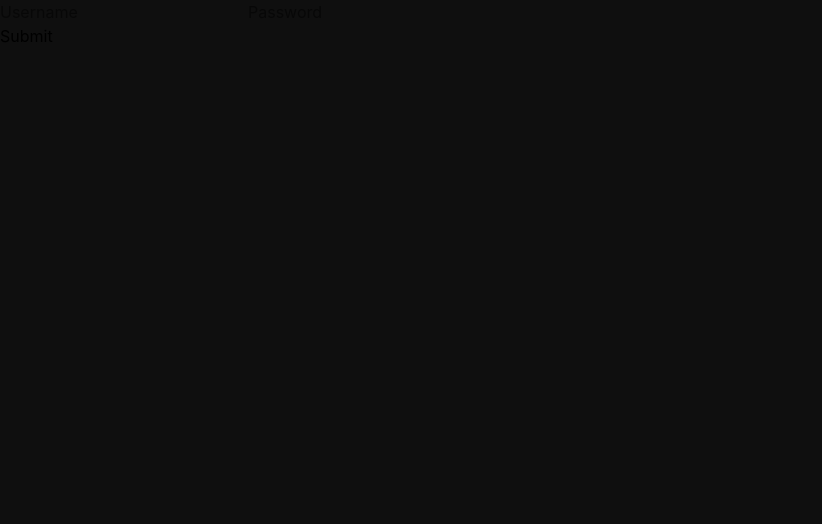
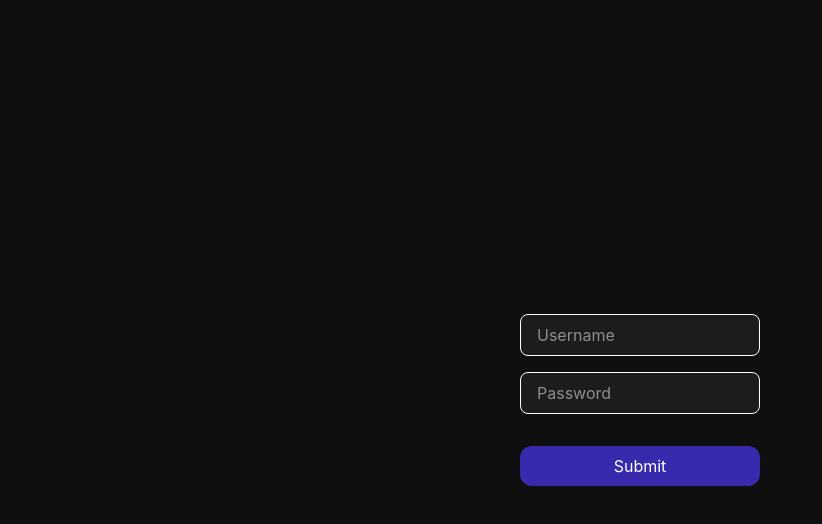
Before and after one commit to Ayazzsaifi/PaySplit, a React app in the folder frontend/: page /login in a window 1280 px wide. Shown: the top 524 px of the page, without its empty margins (0-822 px from the left). Built offline with nearby package versions, Linux system fonts and the light colour scheme; the HTML template or start-up script is replaced by a standard one.

Commit message:
updated README

```diff
--- a/frontend/src/pages/Login.jsx
+++ b/frontend/src/pages/Login.jsx
@@ -8,16 +8,29 @@ function Login(){
     const takeToDashboard=useNavigate()
 
 
-    function loginSubmit(){
-        // sends data at backend
-        takeToDashboard("/")
+    async function loginSubmit(){
+        const response=await fetch("http://localhost:3000/api/auth/login",{
+            headers:{"Content-Type": "application/json"},
+            method:"POST",
+            body:JSON.stringify({username:username,password:password})
+        })
+        const data= await response.json()
+        if(data.token){
+            localStorage.setItem( "token",data.token)
+            takeToDashboard("/")
+        }
+        else{
+            setError("invalid Username Or Password")
+        }
     }
 
-    return <div>
-        <input type="text" onChange={(e)=>setUsername(e.target.value)} value={username} placeholder="Username" />
-        <input type="password" onChange={(e)=>setPassword(e.target.value)} value={password} placeholder="Password" />
-        <p>{username}</p>
-        <button onClick={loginSubmit}>Submit</button>
+    return <div className=" bg-[#0f0f0f] flex min-h-screen flex-col justify-center items-center text-white gap-4 ">
+        <div className="flex flex-col gap-4 w-60">
+        <input className=" bg-[#1c1c1c] border rounded-lg px-4 py-2" type="text" onChange={(e)=>setUsername(e.target.value)} value={username} placeholder="Username" />
+        <input className=" bg-[#1c1c1c] border rounded-lg px-4 py-2" type="password" onChange={(e)=>setPassword(e.target.value)} value={password} placeholder="Password" />
+        <p className="text-red-500">{error}</p>
+        <button className=" cursor-pointer bg-indigo-800 rounded-xl  px-4 py-2" onClick={loginSubmit}>Submit</button>
+        </div>
 
     </div>
 }
```
Also changed, not shown: 1 other file (tests, documents, lock files or other folders).
